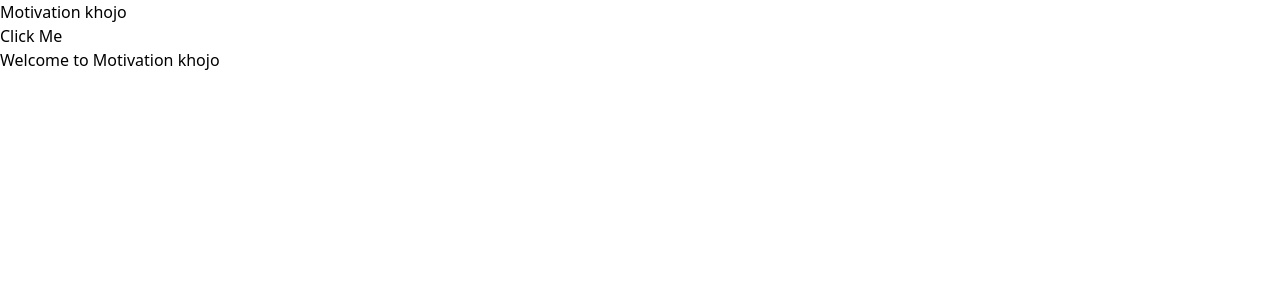
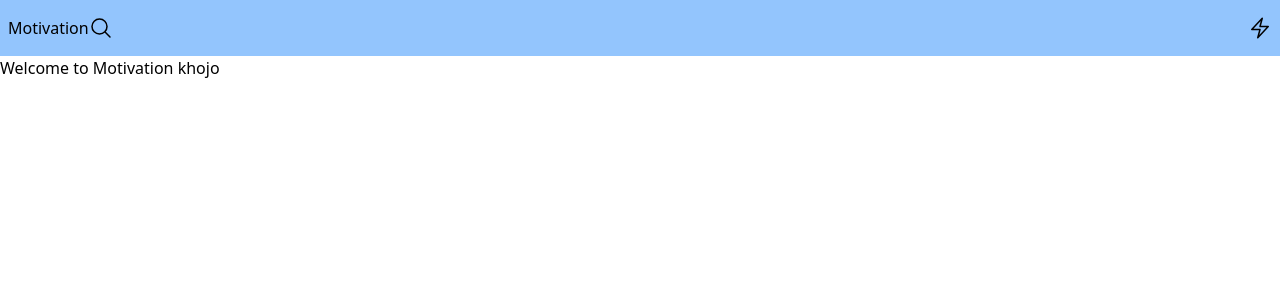
Before and after one commit to abantoo/motivation-khojo, a React (Vite) app: page / in a window 1280 px wide. Shown: the top 300 px of the page. Built offline with nearby package versions, Linux system fonts and the light colour scheme.

Commit message:
adds some basic style

```diff
--- a/src/components/Nav.tsx
+++ b/src/components/Nav.tsx
@@ -1,8 +1,17 @@
 function Nav() {
     return(
-        <div>
-            <h1>Motivation khojo</h1>
-            <button>Click Me</button>
+        <div className="flex items-center justify-between bg-blue-300 py-4 px-2">
+            <div className="flex">
+                <h1>Motivation</h1>
+                <svg xmlns="http://www.w3.org/2000/svg" fill="none" viewBox="0 0 24 24" stroke-width="1.5" stroke="currentColor" className="w-6 h-6">
+                    <path stroke-linecap="round" stroke-linejoin="round" d="M21 21l-5.197-5.197m0 0A7.5 7.5 0 105.196 5.196a7.5 7.5 0 0010.607 10.607z" />
+                </svg>
+            </div>
+            <button>
+                <svg xmlns="http://www.w3.org/2000/svg" fill="none" viewBox="0 0 24 24" stroke-width="1.5" stroke="currentColor" className="w-6 h-6">
+                    <path stroke-linecap="round" stroke-linejoin="round" d="M3.75 13.5l10.5-11.25L12 10.5h8.25L9.75 21.75 12 13.5H3.75z" />
+                </svg>
+            </button>
         </div>
     )
 }
```
